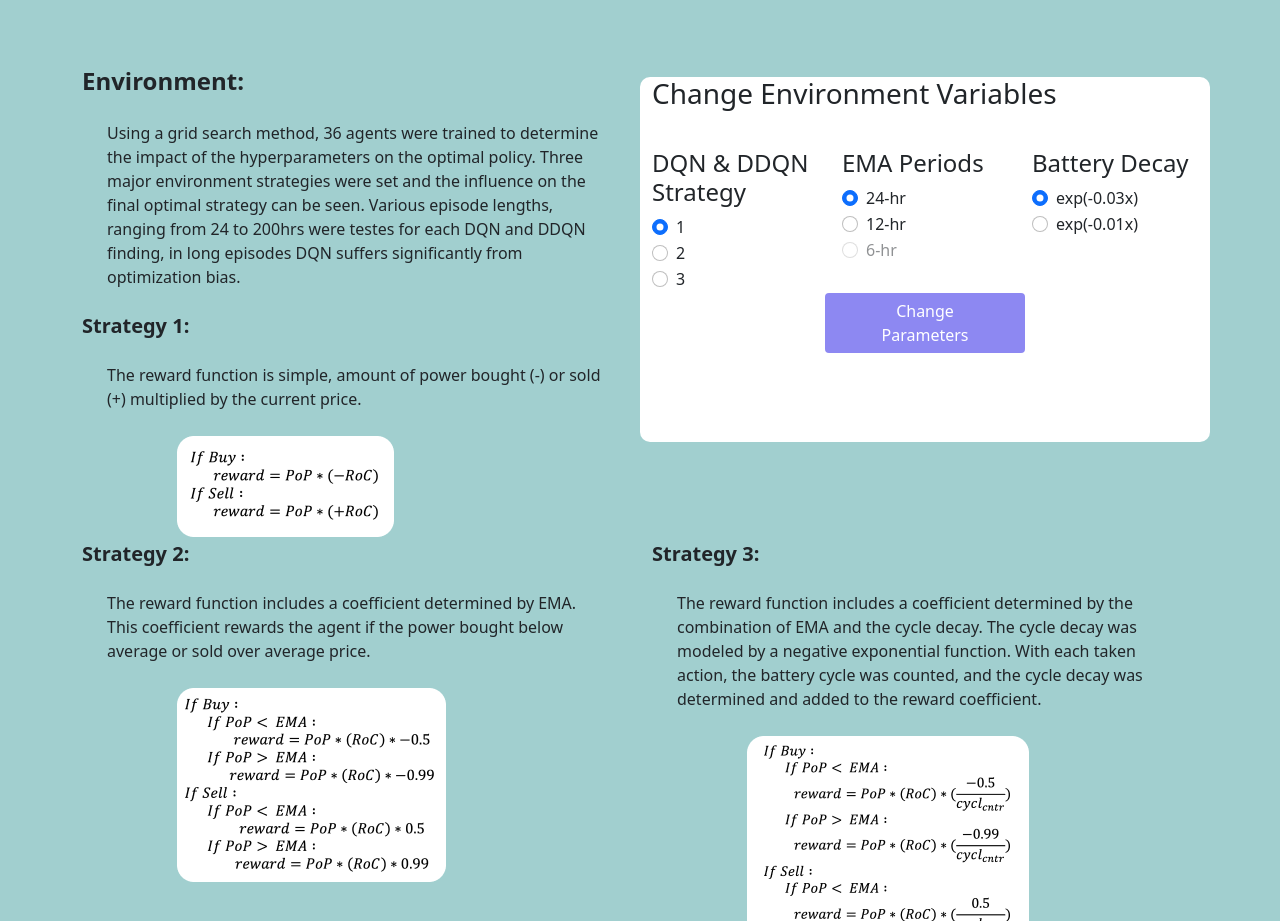
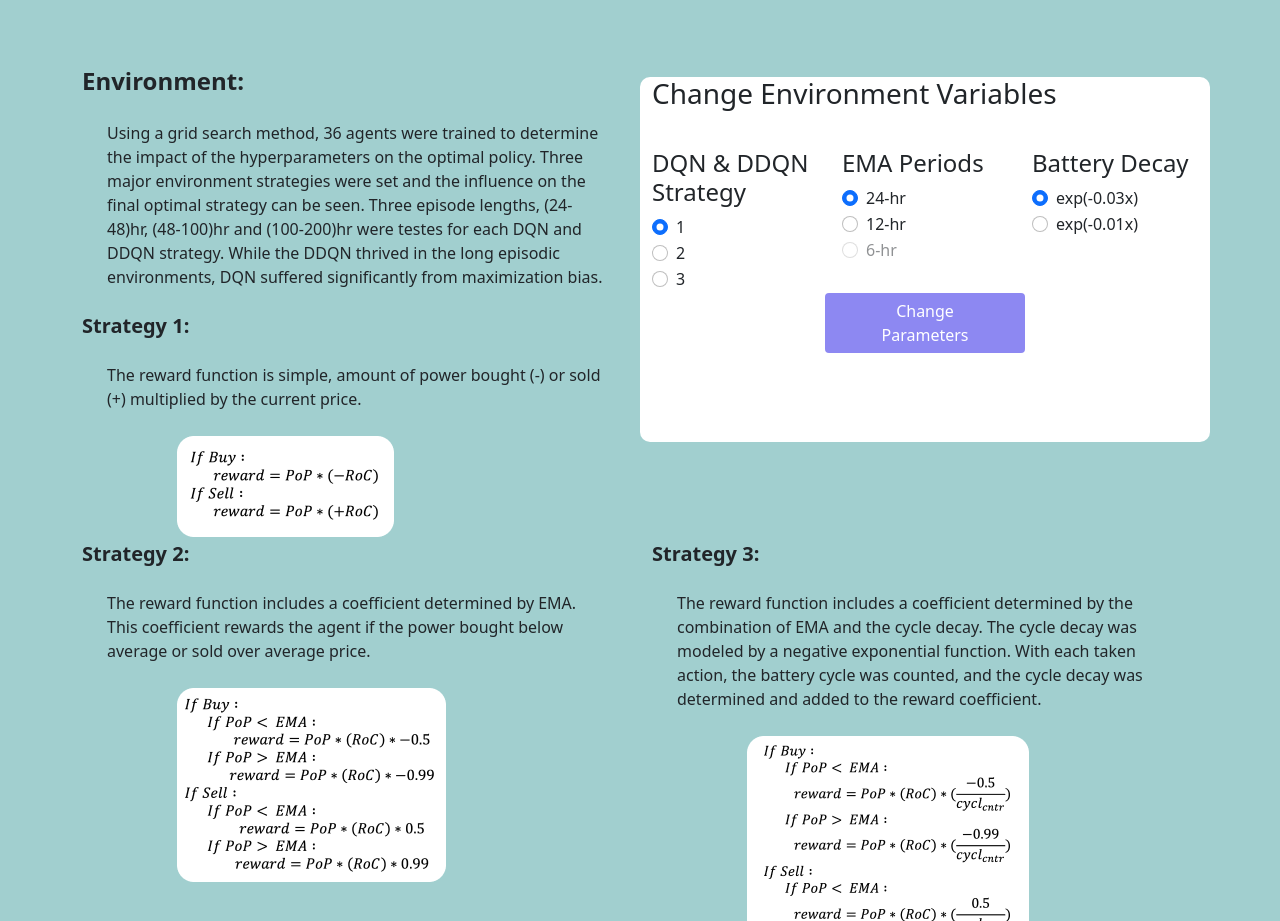
Before and after one commit to kaanTgun/BEMS_WebApp, a plain HTML site: page index.html in a window 1280 px wide. Shown: the part 3560-4481 px from the top of the page. Drawn offline with nearby package versions, Linux system fonts and the light colour scheme; a script that the page names is missing.

Commit message:
small addition to the env discription on HTML

```diff
--- a/index.html
+++ b/index.html
@@ -253,9 +253,9 @@
 							Using a grid search method, 36 agents were trained to
 							determine the impact of the hyperparameters on the optimal policy.
 							Three major environment strategies were set and the influence on the final
-							optimal strategy can be seen. Various episode lengths,
-							ranging from 24 to 200hrs were testes for each DQN and DDQN finding, in
-							long episodes DQN suffers significantly from optimization bias.
+							optimal strategy can be seen. Three episode lengths,
+							(24-48)hr, (48-100)hr and (100-200)hr were testes for each DQN and DDQN strategy.
+							While the DDQN thrived in the long episodic environments, DQN suffered significantly from maximization bias.
 						</p>
 						<div style="justify-content: center;">
 							<h5><b>Strategy 1:</b></h5>
```
Also changed, not shown: 2 other files.
